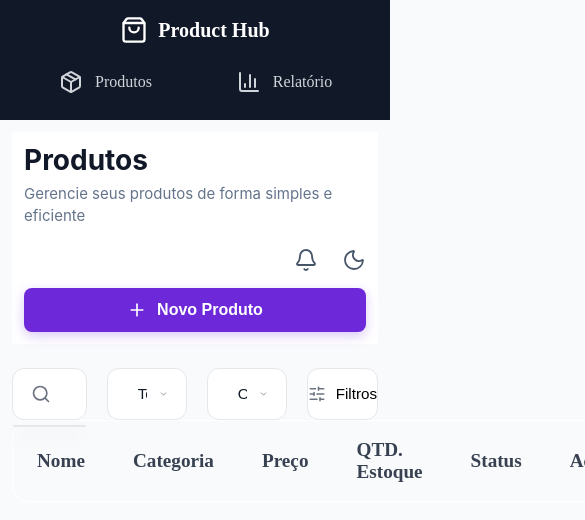
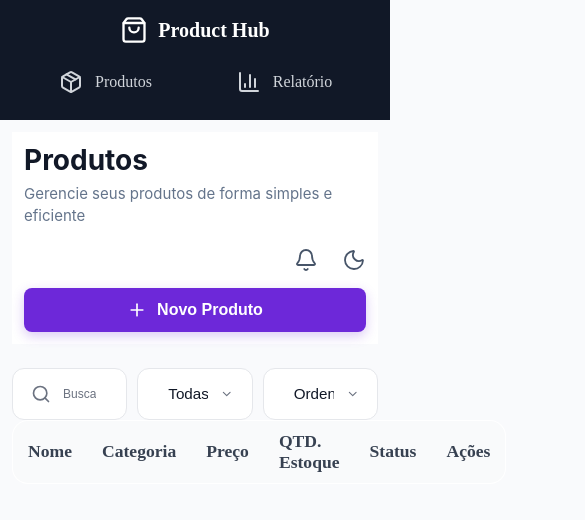
Before and after one commit to vinivmarinho/productDashboard, a React (Vite) app: page / in a window 390 px wide. Shown: the top 520 px of the page, 585 px wide, since content can reach past the window. Built offline with nearby package versions, Linux system fonts and the light colour scheme.

Commit message:
style: Adiciona responsividade para telas até 516px

```diff
--- a/src/App.css
+++ b/src/App.css
@@ -21,7 +21,7 @@
   padding: 20px;
 }
 
-@media (max-width: 768px) {
+@media (max-width: 770px) {
   .main {
     flex-direction: column;
   }
--- a/src/components/Header/header.css
+++ b/src/components/Header/header.css
@@ -68,7 +68,7 @@
     background-color: #5B21B6;
 }
 
-@media (max-width: 768px) {
+@media (max-width: 770px) {
     .header {
         flex-direction: column;
         gap: 20px;
--- a/src/components/SearchBar/SearchBar.tsx
+++ b/src/components/SearchBar/SearchBar.tsx
@@ -75,11 +75,6 @@ export default function SearchBar({category, setCategory, order, setOrder, produ
 
                 <ChevronDown size={18} />
             </div>
-
-        <button className="filter-btn">
-            <SlidersHorizontal size={18}/>
-            Filtros
-        </button>
         </div>
     )
 }
--- a/src/components/SearchBar/searchBar.css
+++ b/src/components/SearchBar/searchBar.css
@@ -1,8 +1,9 @@
 .toolbar {
     display: flex;
     align-items: center;
-    gap: 20px;
-
+    justify-content: space-around;
+    gap: 10px;
+    width: 100%;
     margin-top: 24px;
 }
 .search-box {
@@ -56,7 +57,6 @@
     width: 100%;
 
     background: #FFFFFF;
-    border: 1px solid #E5E7EB;
     border-radius: 8px;
 
     box-shadow: 0 8px 20px rgba(0, 0, 0, .12);
@@ -160,3 +160,22 @@
 .filter-btn svg {
     color: #6B7280;
 }
+
+@media (max-width: 976px) {
+    .search-box {
+        width: 260px; /* Diminui em 100 */
+        height: 52px;
+        padding: 0 18px;
+    }
+
+    .search-box input {
+    font-size: .75rem;
+    }
+
+    .select-box {
+        width: 260px; /* Diminui em 100 */
+        height: 52px;
+
+        padding: 0 18px;
+    }
+}
--- a/src/components/SideBar/sideBar.css
+++ b/src/components/SideBar/sideBar.css
@@ -38,7 +38,9 @@
   color: white;
 }
 
-@media (max-width: 768px) {
+
+
+@media (max-width: 770px) {
   .logo {
     margin-bottom: 16px;
     justify-content: center;
--- a/src/components/Table/Table.tsx
+++ b/src/components/Table/Table.tsx
@@ -37,6 +37,7 @@ export default function Table({ products, setProducts, category, order } : Table
     };
 
     return(
+        <div className="table-container">
             <table className="products-table">
                 <thead>
                     <tr>
@@ -48,7 +49,6 @@ export default function Table({ products, setProducts, category, order } : Table
                         <th>Ações</th>
                     </tr>
                 </thead>
-
                 <tbody>
 
 
@@ -70,12 +70,10 @@ export default function Table({ products, setProducts, category, order } : Table
                                     {product.status === "active" ? "Ativo" : "Inativo"}
                                 </span>
                             </td>
-
                             <td className="actions">
                                 <button>
                                     <Pencil size={18}/>
                                 </button>
-
                                 <button onClick={() => handleDelete(product.id)}>
                                     <Trash2 size={18} />
                                 </button>
@@ -85,5 +83,6 @@ export default function Table({ products, setProducts, category, order } : Table
 
                 </tbody>
             </table>
+        </div>
     )
 }
--- a/src/components/Table/table.css
+++ b/src/components/Table/table.css
@@ -1,3 +1,8 @@
+/* .table-container {
+    width: 100%;
+    overflow-x: auto;
+} */
+
 .products-table {
     width: 100%;
 
@@ -93,3 +98,30 @@
 .actions button:hover {
     background: #F3F4F6;
 }
+
+
+@media (max-width: 976px) {
+    .products-table th {
+        padding: 10px 15px;
+        font-size: 1.1rem;
+    }
+
+    .products-table td {
+        padding: 8px 8px;
+        font-size: 0.9rem;
+    }
+
+    .status {
+        padding: 2px 8px;
+        font-size: .9rem;
+    }
+
+    .actions {
+        gap: 7px;
+    }
+
+    .actions button {
+        width: 25px;
+        height: 25px;
+    }
+}
```
Lines whose indentation alone changed are shown as unchanged.
